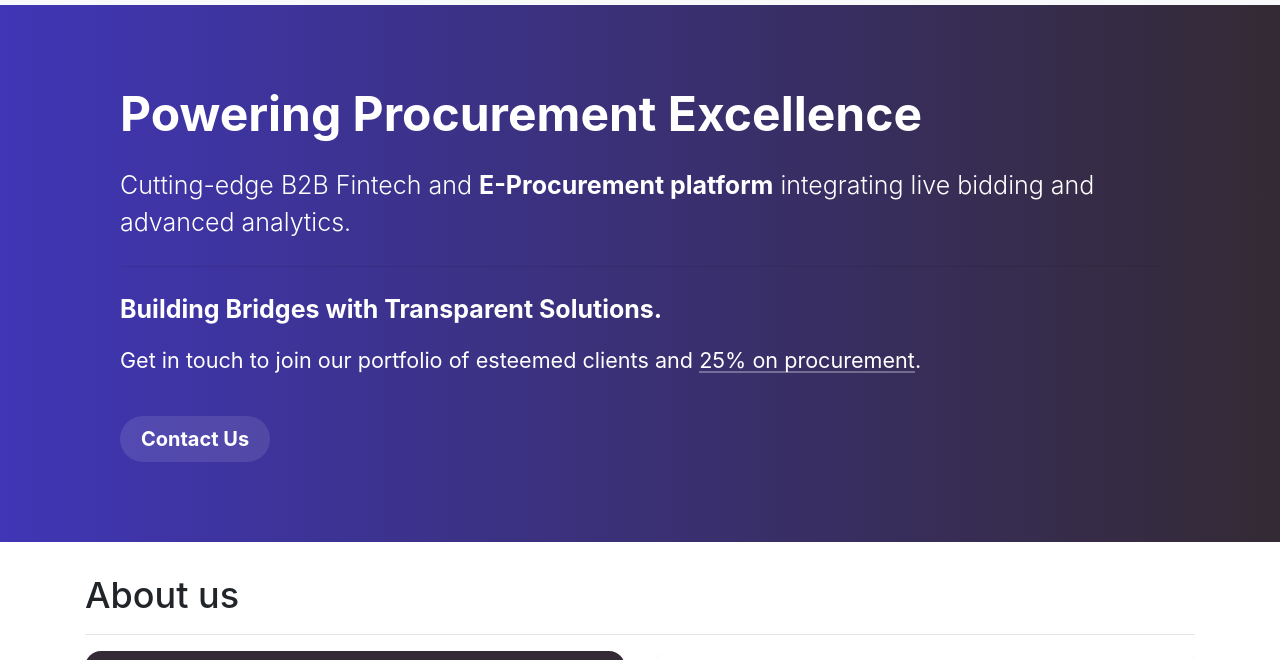
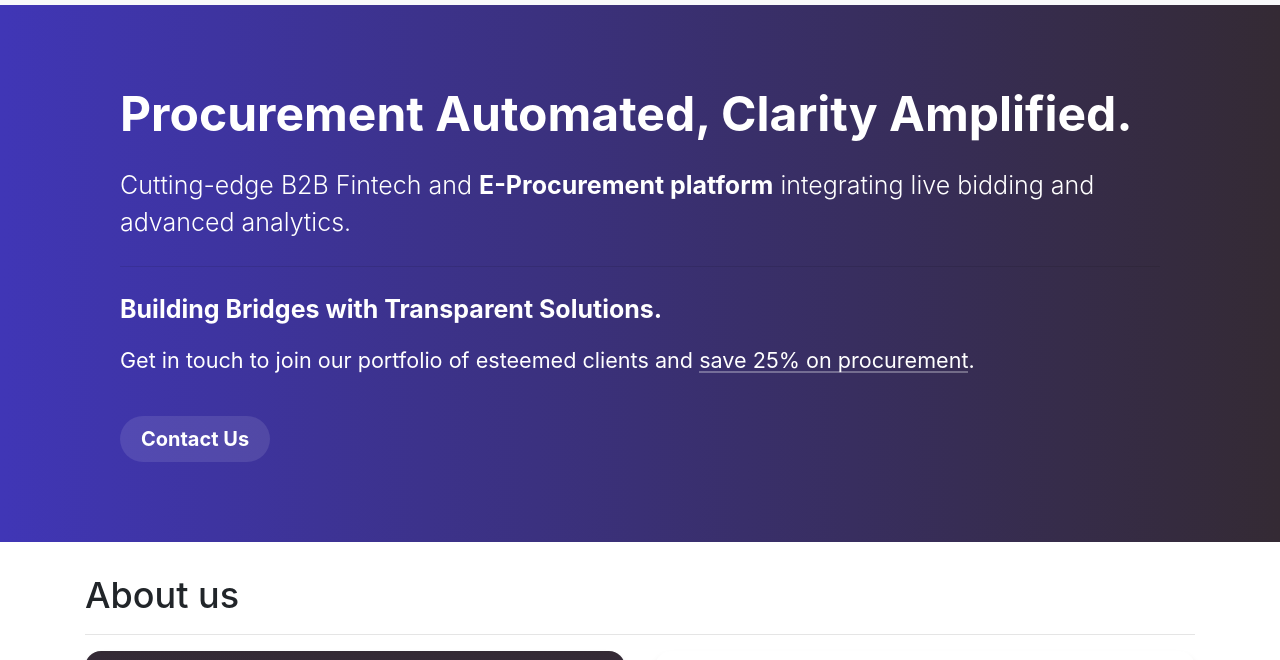
Before and after one commit to kuuyyaa/BidBid, a plain HTML site: page index.html in a window 1280 px wide. Shown: the part 61-721 px from the top of the page. Drawn offline with nearby package versions, Linux system fonts and the light colour scheme.

Commit message:
typo fix

```diff
--- a/index.html
+++ b/index.html
@@ -55,12 +55,12 @@
 
     <main>
         <div class="jumbotron text-left">
-            <h1 class="display-4" >Powering Procurement Excellence</h1>
+            <h1 class="display-4" >Procurement Automated, Clarity&nbsp;Amplified.</h1>
             <p class="lead">Cutting-edge B2B Fintech and <strong style="font-weight: bold;">E-Procurement platform</strong> integrating live bidding and advanced analytics.</p>
             <hr class="my-4">
             <p class="lead" style="font-weight: bold;">Building Bridges with Transparent Solutions.</p>
             <!-- can add typewrite in future -->
-            <p style="font-size: 1.35rem;">Get in touch to join our portfolio of esteemed clients and <span class="custom-underline">25% on procurement</span>. </p>
+            <p style="font-size: 1.35rem;">Get in touch to join our portfolio of esteemed clients and <span class="custom-underline"> save 25% on procurement</span>. </p>
             <!--  -->
             <a class="btn btn-primary btn-lg" href="#contact-us" role="button">Contact Us</a>
         </div>
```
